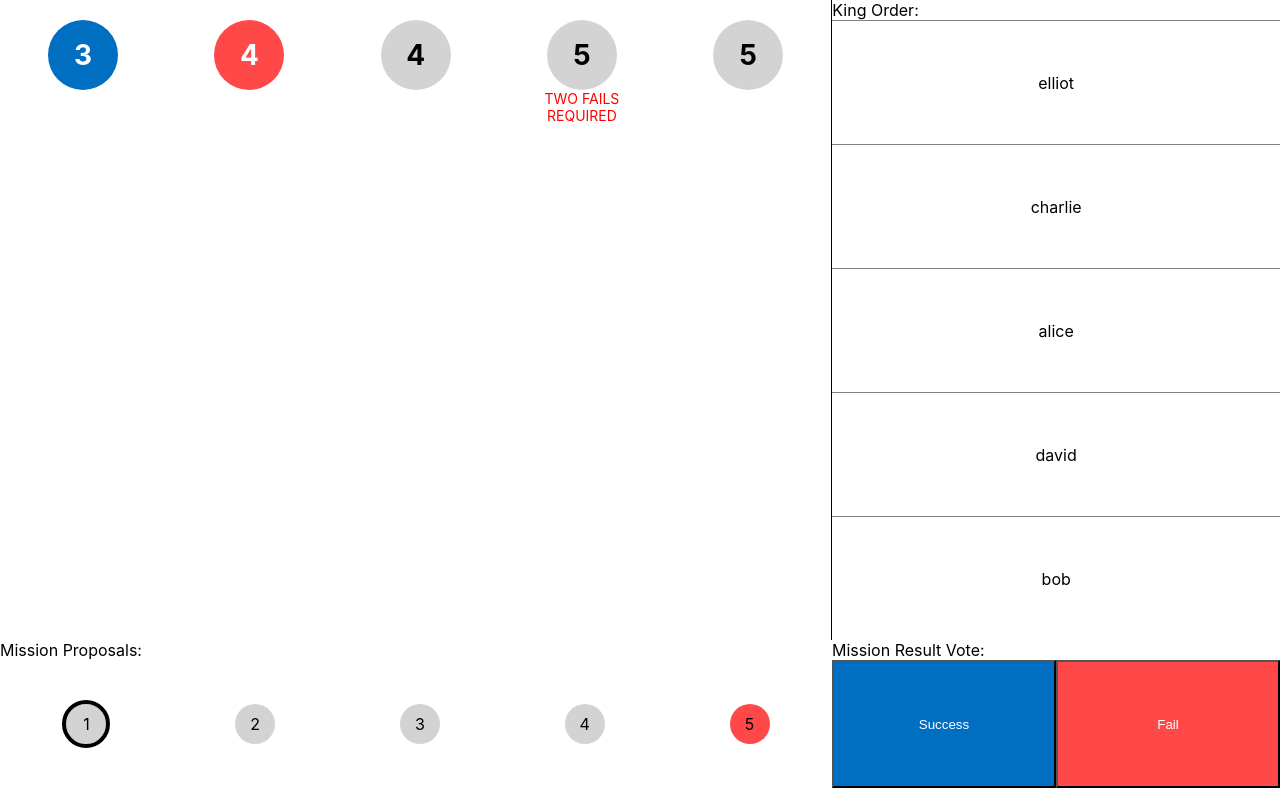
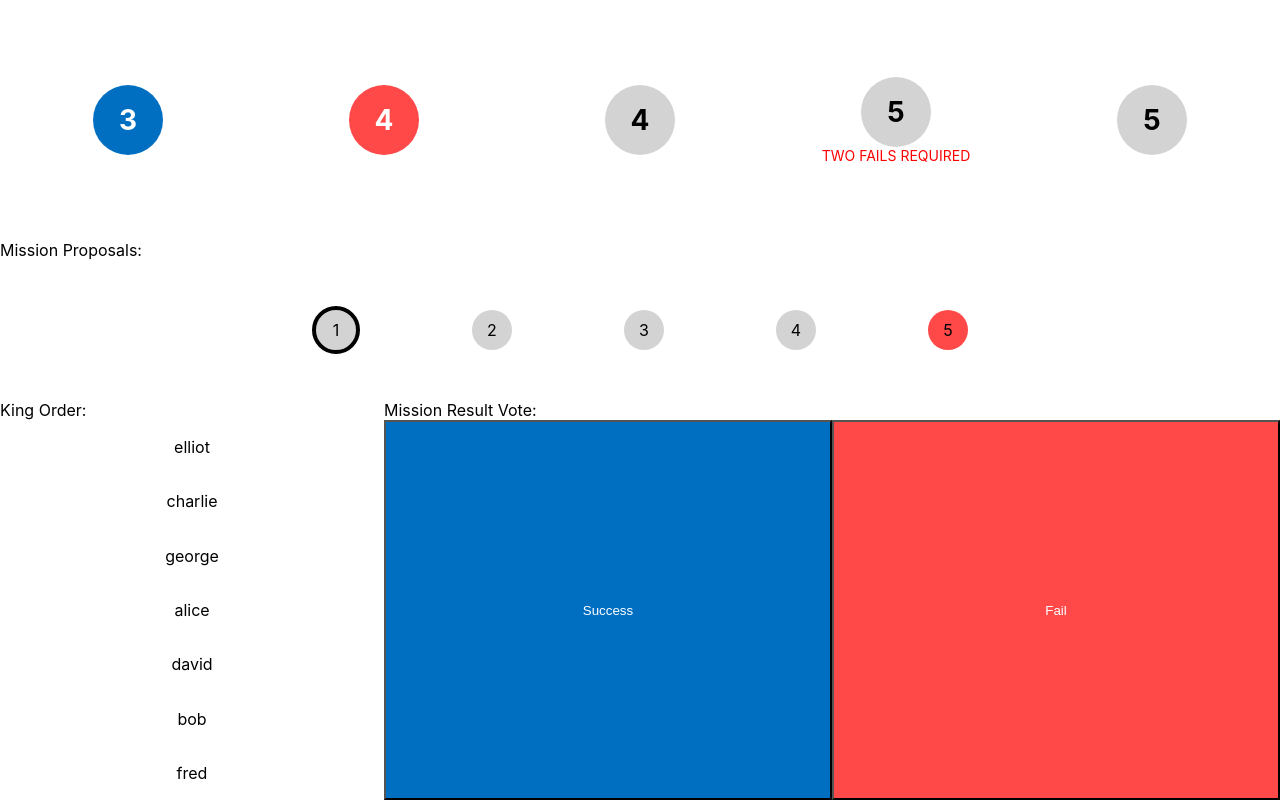
Before and after one commit to somethiiing/manual-valon, a React (Create React App) app: page / in a window 1280 px wide. Both pictures are taken after a click on the button "PLAYER". Built offline with nearby package versions, Linux system fonts and the light colour scheme; no server answers.

Commit message:
rearrange board

```diff
--- a/src/components/board.jsx
+++ b/src/components/board.jsx
@@ -23,33 +23,21 @@ const useStyles = makeStyles(theme => ({
   },
   gameInfo: {
     display: 'flex',
-    justifyContent: 'space-between',
-    height: '80%',
+    flexDirection: 'column',
+    height: '50%',
   },
   questInfo: {
-    width: '65%',
-    display: 'flex',
-    flexDirection: 'column',
-    justifyContent: 'space-between'
-  },
-  questInfo_circle: {
-    width: '65%',
+    width: '100%',
+    height: '60%',
     display: 'flex',
     justifyContent: 'space-around'
   },
   questInfoItem: {
-    display: 'flex',
-    height: '20%',
-    borderBottom: '1px solid gray',
-    '&:last-child': {
-      borderBottom: 'none'
-    }
-  },
-  questInfoItem_circle: {
     width: '20%',
     padding: '20px',
     display: 'flex',
     flexDirection: 'column',
+    justifyContent: 'center',
     alignItems: 'center'
   },
   questInfoItemData: {
@@ -59,16 +47,6 @@ const useStyles = makeStyles(theme => ({
     justifyContent: 'space-between'
   },
   questInfoItemStatus: {
-    width: '65%',
-    borderLeft: '1px solid black',
-    display: 'flex',
-    flexDirection: 'column',
-    justifyContent: 'center',
-    alignItems: 'center',
-    fontSize: '28px',
-    fontWeight: '700'
-  },
-  questInfoItemStatus_circle: {
     height: '70px',
     width: '70px',
     display: 'flex',
@@ -86,24 +64,19 @@ const useStyles = makeStyles(theme => ({
     alignItems: 'center'
   },
   playerList: {
-    borderLeft: '1px solid black',
-    width: '35%',
+    width: '30%',
+    height: '100%',
     display: 'flex',
     flexDirection: 'column',
     justifyContent: 'space-between'
   },
   playerListHeader: {
-    borderBottom: '1px solid gray'
   },
   playerListItem: {
     display: 'flex',
-    borderBottom: '1px solid gray',
     height: '100%',
     justifyContent: 'space-around',
     alignItems: 'center',
-    '&:last-child': {
-      borderBottom: 'none'
-    }
   },
   playerListName: {
     width: '100%',
@@ -129,16 +102,18 @@ const useStyles = makeStyles(theme => ({
   },
   bottomSection: {
     width: '100%',
-    height: '20%',
+    height: '50%',
     display: 'flex'
   },
   voteTrackerContainer: {
-    width: '65%',
-    height: '100%'
+    width: '100%',
+    height: '40%',
+    display: 'flex',
+    flexDirection: 'column',
   },
   voteTracker: {
-    width: '100%',
-    height: '80%',
+    height: '100%',
+    padding: '0 20%',
     display: 'flex',
     justifyContent: 'space-around',
     alignItems: 'center'
@@ -159,12 +134,14 @@ const useStyles = makeStyles(theme => ({
     border: 'solid 4px black'
   },
   voteContainer: {
-    width: '35%',
-    height: '100%'
+    width: '70%',
+    height: '100%',
+    display: 'flex',
+    flexDirection: 'column'
   },
   voteButtonContainer: {
     width: '100%',
-    height: '80%',
+    height: '100%',
     display: 'flex'
   },
   voteButtonSuccess: {
@@ -195,9 +172,11 @@ let testBoardData = {
     "playersList": [
         "elliot",
         "charlie",
+        "george",
         "alice",
         "david",
-        "bob"
+        "bob",
+        "fred"
     ],
     "doubleFail": true,
     "voteTrack": 1,
@@ -298,7 +277,7 @@ function GameBoard (props) {
   return (
     <div className={classes.gameboard}>
       <div className={classes.gameInfo}>
-        <div className={classes.questInfo_circle}>
+        <div className={classes.questInfo}>
           {missions.map( (mission, ind) =>
             <QuestInfoItemCircles
               misNum={ind}
@@ -309,16 +288,15 @@ function GameBoard (props) {
             />
           )}
         </div>
-
+        <div className={classes.voteTrackerContainer}>
+          <div className={classes.voteTrackerHeader}>Mission Proposals: </div>
+          <VoteTracker voteTrack={voteTrack} />
+        </div>
+      </div>
+      <div className={classes.bottomSection}>
         <div className={classes.playerList}>
           <div className={classes.playerListHeader}>King Order: </div>
           {playersList.map( (player) => <PlayerListItem playerName={player} />)}
-        </div>
-      </div>
-      <div className={classes.bottomSection}>
-        <div className={classes.voteTrackerContainer}>
-          <div className={classes.voteTrackerHeader}>Mission Proposals: </div>
-          <VoteTracker voteTrack={voteTrack} />
         </div>
         <div className={classes.voteContainer}>
           <div className={classes.voteHeader}>Mission Result Vote: </div>
@@ -389,9 +367,9 @@ function QuestInfoItemCircles (props) {
   //   <div>{ missionVotes.FAIL > 0 && `Fail Votes: ${missionVotes.FAIL}` }</div>
   // </div>
   return (
-    <div className={classes.questInfoItem_circle}>
+    <div className={classes.questInfoItem}>
       <div
-        className={classes.questInfoItemStatus_circle}
+        className={classes.questInfoItemStatus}
         style={{ backgroundColor, color: fontColor }}
       >
         { misSize }
```
